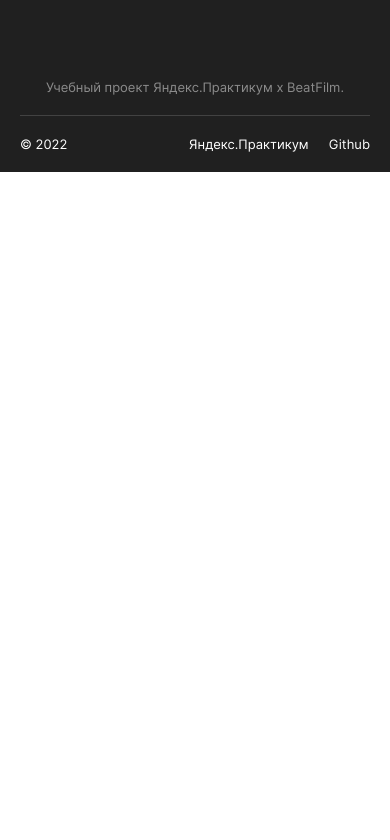
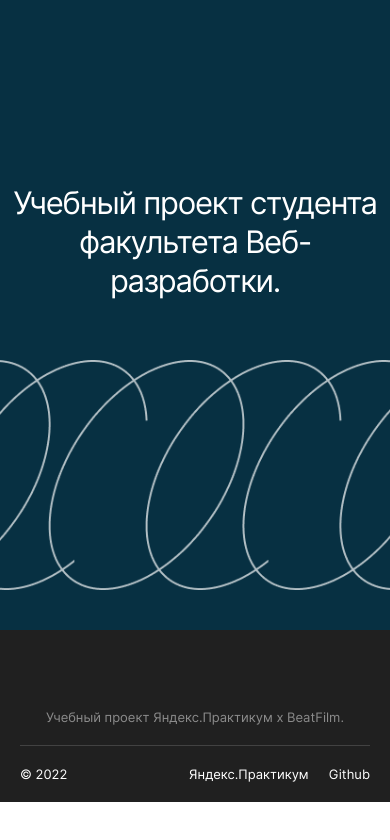
Before and after one commit to Alexeyitm/movies-explorer-frontend, a React (Create React App) app: page / in a window 390 px wide. Shown: the top 840 px of the page. Built offline with nearby package versions, Linux system fonts and the light colour scheme.

Commit message:
feat: create markup promo

```diff
--- a/src/components/App/App.jsx
+++ b/src/components/App/App.jsx
@@ -1,10 +1,10 @@
 import './App.css';
-import Footer from './Footer/Footer';
+import Main from './Main/Main';
 
 function App() {
   return (
     <div className="app">
-      <Footer/>
+      <Main/>
     </div>
   );
 }
--- /dev/null
+++ b/src/components/App/Main/Main.jsx
@@ -0,0 +1,14 @@
+import './Main.css';
+import Promo from './Promo/Promo';
+import Footer from '../Footer/Footer';
+
+function Main() {
+  return (
+    <div className="main">
+      <Promo/>
+      <Footer/>
+    </div>
+  );
+}
+
+export default Main;
--- /dev/null
+++ b/src/components/App/Main/Promo/Promo.css
@@ -0,0 +1,68 @@
+.promo {
+  padding: 50px 70px 60px;
+  background: #073042;
+  position: relative;
+}
+
+@media screen and (max-width: 768px) {
+  .promo {
+    padding: 300px 44px 70px;
+  }
+}
+
+@media screen and (max-width: 640px) {
+  .promo {
+    padding: 183px 10px 40px;
+  }
+}
+
+.promo__title {
+  margin: 0;
+  font-weight: 400;
+  font-size: 40px;
+  line-height: 130%;
+  letter-spacing: -0.04em;
+  max-width: 580px;
+  text-align: center;
+}
+
+@media screen and (max-width: 768px) {
+  .promo__title {
+    margin: 0 auto;
+  }
+}
+
+@media screen and (max-width: 640px) {
+  .promo__title {
+    font-size: 31px;
+    line-height: 126%;
+  }
+}
+
+.promo__picture {
+  max-width: 100%;
+  width: 722px;
+  height: 244px;
+  background: url('../../../../images/promo-picture.png') no-repeat;
+  background-size: contain;
+  background-position: center;
+  margin: 102px 0 0 auto;
+  z-index: 11;
+}
+
+@media screen and (max-width: 768px) {
+  .promo__picture {
+    width: 680px;
+    height: 230px;
+  }
+}
+
+@media screen and (max-width: 640px) {
+  .promo__picture {
+    margin: 60px 0 0 -10px;
+    max-width: 100vw;
+    width: 100vw;
+    height: 230px;
+    background-size: cover;
+  }
+}
--- /dev/null
+++ b/src/components/App/Main/Promo/Promo.jsx
@@ -0,0 +1,15 @@
+import './Promo.css';
+
+function Promo() {
+  return (
+    <div className="promo">
+      <h1 className="promo__title">
+        Учебный проект студента факультета Веб-разработки.
+      </h1>
+      <div className="promo__picture">
+      </div>
+    </div>
+  );
+}
+
+export default Promo;
```
Also changed, not shown: src/components/App/Main/Main.css (added), src/images/promo-picture.png (added).
